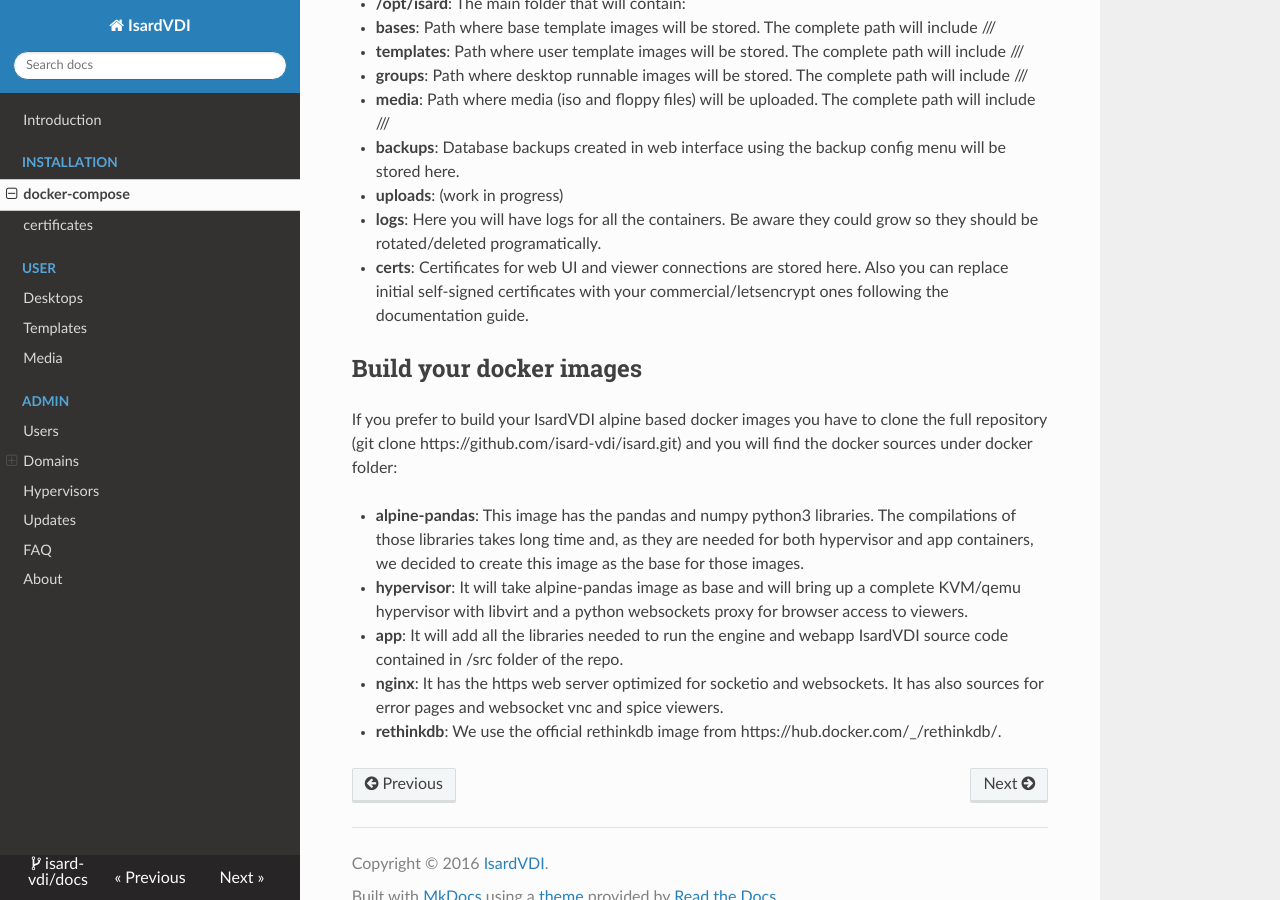
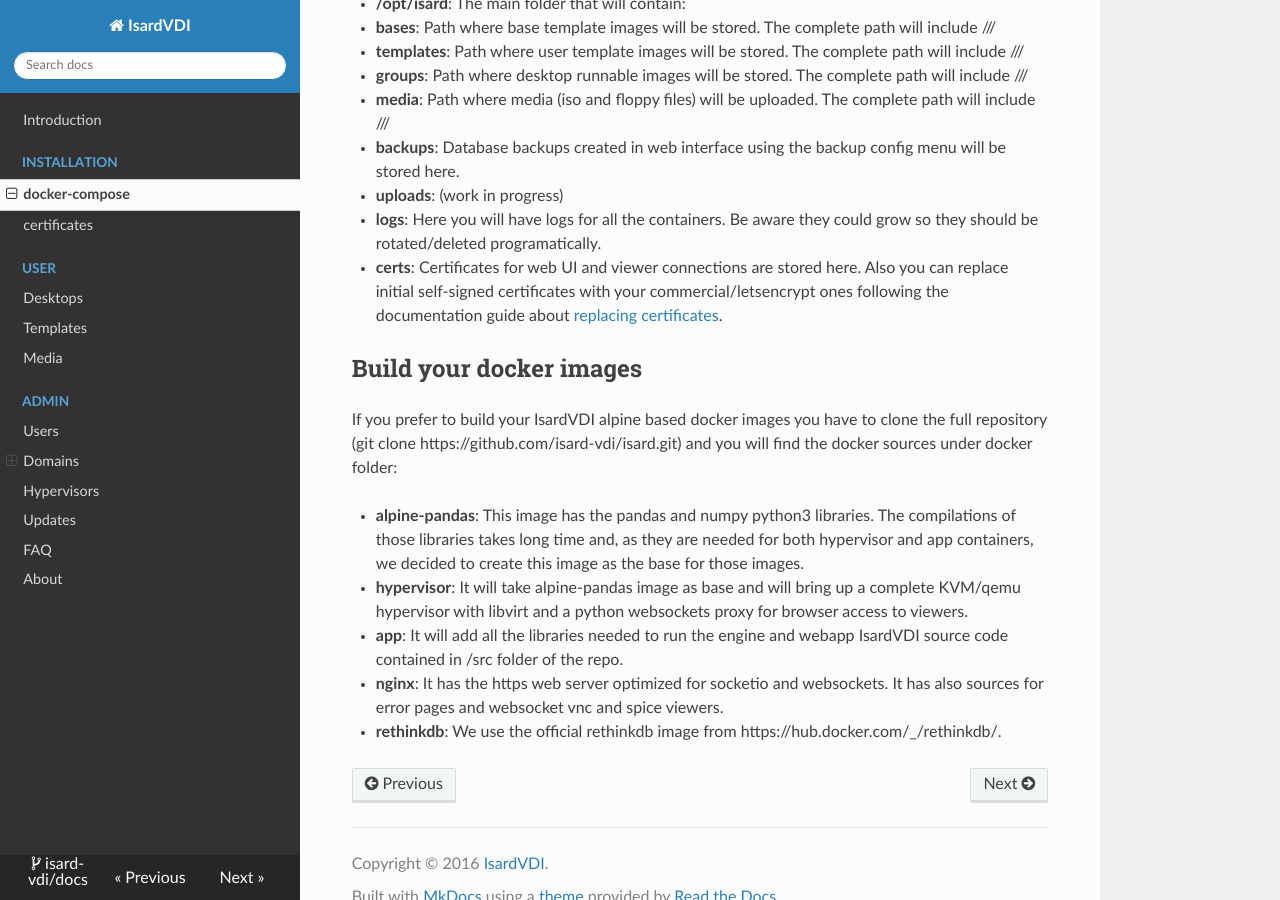
Before and after one commit to thebadjavi/docs, an MkDocs documentation site: the page built from docs/install/docker-compose.md, in a window 1280 px wide and 900 px high, scrolled down 1324 px. Built offline with MkDocs 1.6.1, drawn with Linux system fonts in a browser that asks for light colours; nearby versions of some CDN libraries; old or Windows-style settings are respelled for this version of MkDocs.

```diff
--- a/docs/install/docker-compose.md
+++ b/docs/install/docker-compose.md
@@ -52,7 +52,7 @@ IsardVDI will create following paths on your system and map it inside hypervisor
   - **backups**: Database backups created in web interface using the backup config menu will be stored here.
   - **uploads**: (work in progress)
   - **logs**: Here you will have logs for all the containers. Be aware they could grow so they should be rotated/deleted programatically.
-  - **certs**: Certificates for web UI and viewer connections are stored here. Also you can replace initial self-signed certificates with your commercial/letsencrypt ones following the documentation guide.
+  - **certs**: Certificates for web UI and viewer connections are stored here. Also you can replace initial self-signed certificates with your commercial/letsencrypt ones following the documentation guide about [replacing certificates](install/certificates.md).
 
 ## Build your docker images
 
```
